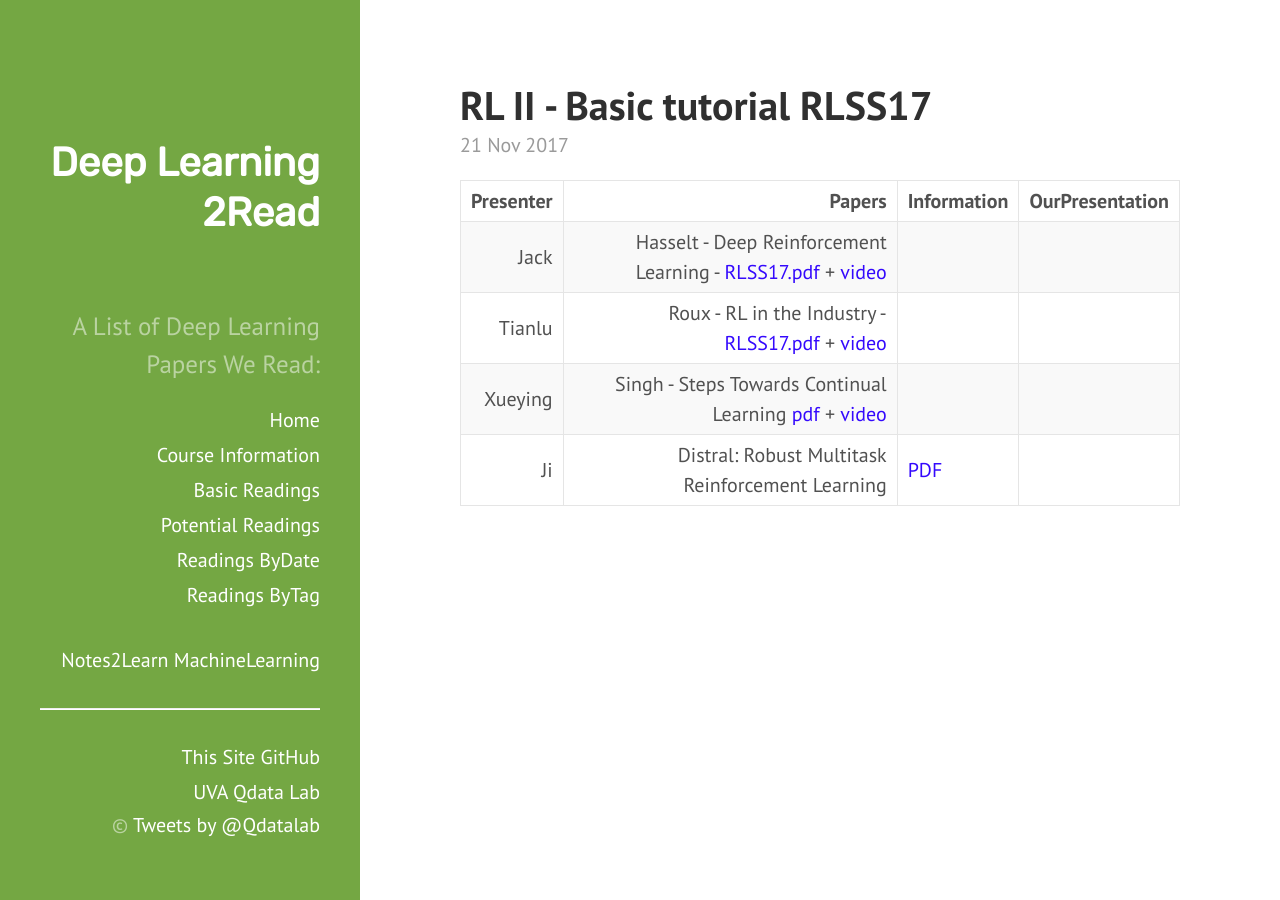
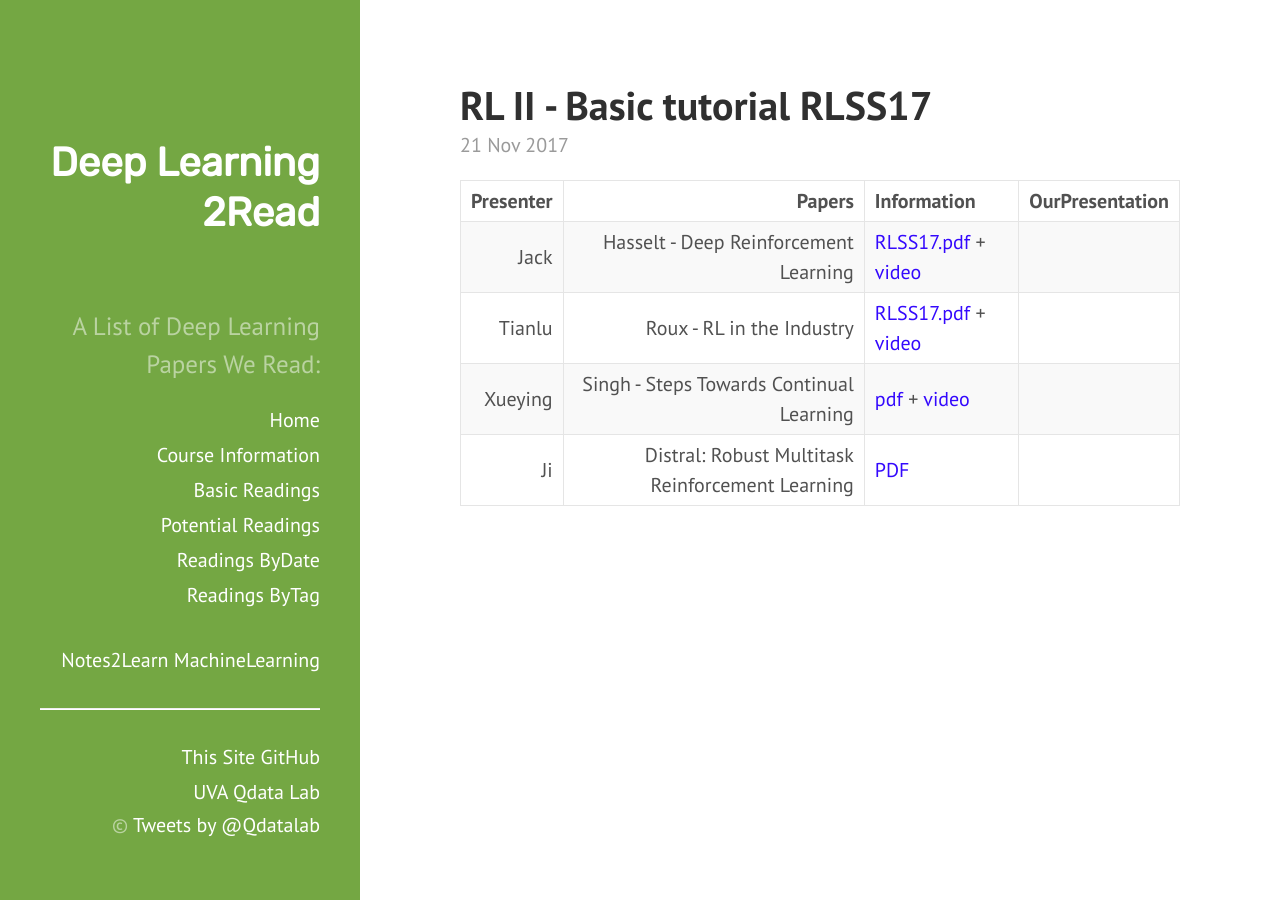
Before and after one commit to QData/deep2Read, a Jekyll site: the page built from _posts/2017-11-21-.md, in a window 1280 px wide. Built offline with Jekyll 4.4.1, drawn with Linux system fonts in a browser that asks for light colours.

```diff
--- a/_posts/2017-11-21-.md
+++ b/_posts/2017-11-21-.md
@@ -8,7 +8,7 @@ tags:
 
 | Presenter | Papers | Information| OurPresentation |
 | -----: | ----------: | :----- | :----- |
-| Jack | Hasselt - Deep Reinforcement Learning - [RLSS17.pdf](https://drive.google.com/file/d/0BzUSSMdMszk6UE5TbWdZekFXSE0/view?usp=drive_web) + [video](http://videolectures.net/deeplearning2017_van_hasselt_deep_reinforcement/) |
-| Tianlu | Roux - RL in the Industry - [RLSS17.pdf](https://drive.google.com/file/d/0BzUSSMdMszk6bEprTUpCaHRrQ28/view) + [video](http://videolectures.net/deeplearning2017_le_roux_recommendation_system/) |
-| Xueying | Singh - Steps Towards Continual Learning [pdf](https://drive.google.com/file/d/0BzUSSMdMszk6YVhFUUNLZnZLSWs/view?usp=drive_web) + [video](http://videolectures.net/deeplearning2017_singh_reinforcement_learning/) |
+| Jack | Hasselt - Deep Reinforcement Learning | [RLSS17.pdf](https://drive.google.com/file/d/0BzUSSMdMszk6UE5TbWdZekFXSE0/view?usp=drive_web) + [video](http://videolectures.net/deeplearning2017_van_hasselt_deep_reinforcement/) |
+| Tianlu | Roux - RL in the Industry | [RLSS17.pdf](https://drive.google.com/file/d/0BzUSSMdMszk6bEprTUpCaHRrQ28/view) + [video](http://videolectures.net/deeplearning2017_le_roux_recommendation_system/) |
+| Xueying | Singh - Steps Towards Continual Learning | [pdf](https://drive.google.com/file/d/0BzUSSMdMszk6YVhFUUNLZnZLSWs/view?usp=drive_web) + [video](http://videolectures.net/deeplearning2017_singh_reinforcement_learning/) |
 | Ji | Distral: Robust Multitask Reinforcement Learning | [PDF](https://arxiv.org/pdf/1707.04175.pdf) |
```
Also changed, not shown: _posts/2017-10-31-.md (+1 -1 lines), _posts/2017-11-09-.md (+1 -1 lines), _posts/2017-11-14-.md (+2 -2 lines), _posts/2017-11-28-.md (+2 -2 lines), _posts/2017-11-30-.md (+1 -1 lines).
